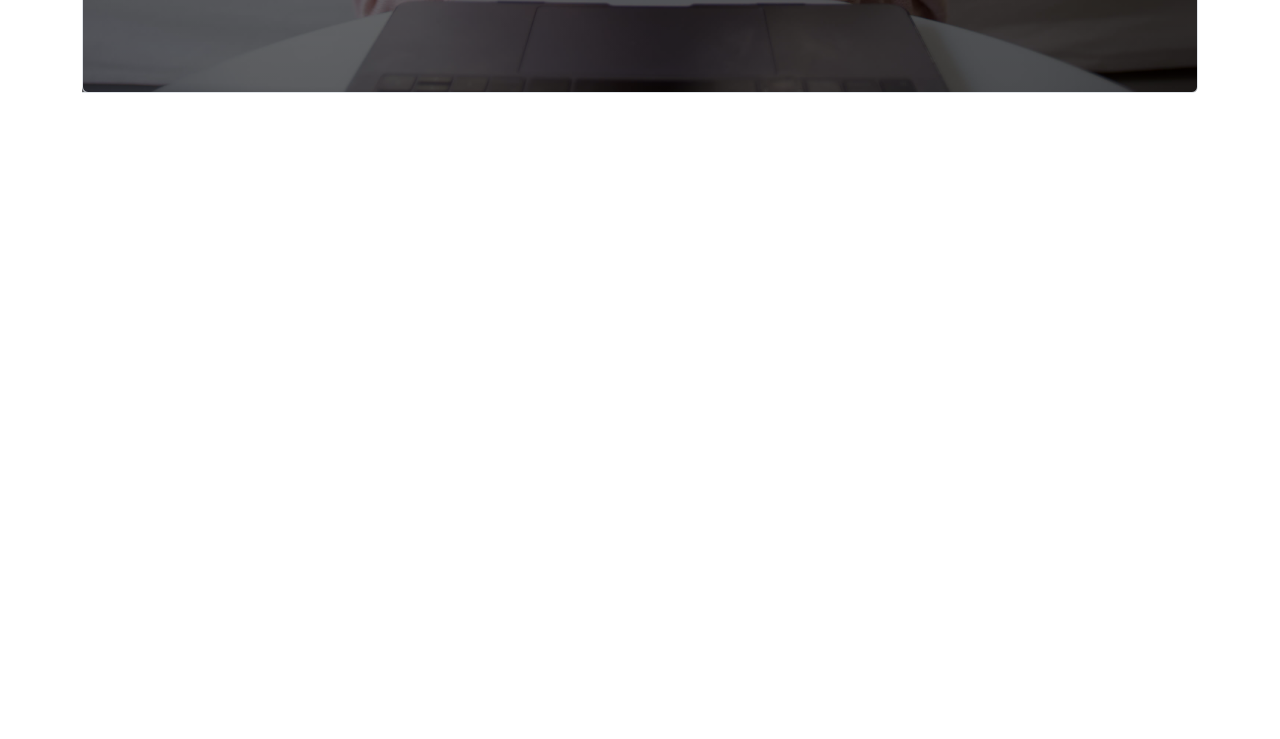
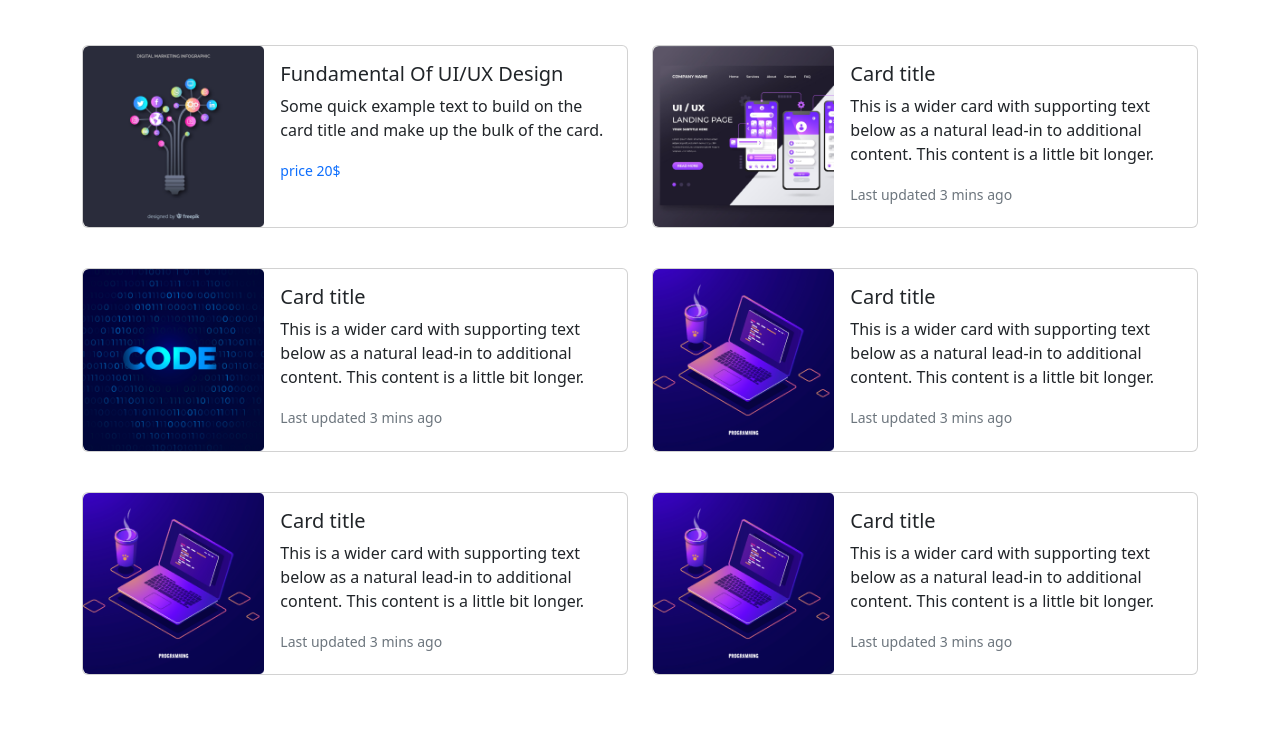
Before and after one commit to amena-hira/EDTech, a plain HTML site: page index.html in a window 1280 px wide. Shown: the part 789-1528 px from the top of the page. Before the commit the page ends 882 px from the top, so only its background shows below. Drawn offline with nearby package versions, Linux system fonts and the light colour scheme.

Commit message:
Course Added

```diff
--- a/index.html
+++ b/index.html
@@ -3,7 +3,7 @@
   <head>
     <meta charset="utf-8" />
     <meta name="viewport" content="width=device-width, initial-scale=1" />
-    <title>EDTEch Website</title>
+    <title>P EDTEch Website</title>
     <link
       href="https://cdn.jsdelivr.net/npm/bootstrap@5.2.0/dist/css/bootstrap.min.css"
       rel="stylesheet"
@@ -59,7 +59,7 @@
 
       <!-- Slider -->
 
-      <section>
+      <section class="mt-4">
         <div
           id="carouselExampleControls"
           class="carousel slide"
@@ -76,7 +76,7 @@
                   Ipsum laudantium esse id suscipit impedit dicta dignissimos
                   blanditiis sit provident recusandae!
                 </p>
-                <div class="btn btn-primary p-3">Get Started</div>
+                <div class="btn btn-primary px-4 py-2">Get Started</div>
               </div>
             </div>
             <div class="carousel-item active border rounded carousel-bg-img-2">
@@ -89,7 +89,7 @@
                   Ipsum laudantium esse id suscipit impedit dicta dignissimos
                   blanditiis sit provident recusandae!
                 </p>
-                <div class="btn btn-primary p-3">Get Started</div>
+                <div class="btn btn-primary px-4 py-2">Get Started</div>
               </div>
             </div>
             <div class="carousel-item active border rounded carousel-bg-img-3">
@@ -102,7 +102,7 @@
                   Ipsum laudantium esse id suscipit impedit dicta dignissimos
                   blanditiis sit provident recusandae!
                 </p>
-                <div class="btn btn-primary p-3">Get Started</div>
+                <div class="btn btn-primary px-4 py-2">Get Started</div>
               </div>
             </div>
           </div>
@@ -128,10 +128,10 @@
       </section>
     </header>
 
-    <!-- <main> -->
+    <main>
       <!-- Course -->
-      <!-- <section class="container my-5 pt-5">
-        <div class="text-center">
+      <section class="container my-5 pt-5">
+        <div class="text-center mb-5 pb-2">
           <h1>Discover Our Popular Courses</h1>
           <p>
             It is a long established fact that a reader will be distracted by
@@ -139,46 +139,165 @@
           </p>
         </div>
 
-        <div class="row row-cols-1 row-cols-md-2 g-4">
+        <div class="row row-cols-1 row-cols-md-2  g-4">
           <div class="col">
-              <div class="card h-100 border border-0 shadow-lg">
-                <img src="images/course/course-1.png" class="card-img-top" alt="...">
+            <div class="card mb-3" style="max-width: 740px">
+              <div class="row g-0">
+                <div class="col-md-4">
+                  <img
+                    src="images/course/course-4.png"
+                    class="h-100 w-100 rounded-start"
+                    alt="..."
+                  />
+                </div>
+                <div class="col-md-8">
                   <div class="card-body">
-                  <h5 class="card-title">Card title</h5>
-                  <p class="card-text">This is a longer card with supporting text below as a natural lead-in to additional content. This content is a little bit longer.</p>
+                    <h5 class="card-title">Fundamental Of UI/UX Design</h5>
+                    <p class="card-text">
+                      Some quick example text to build on the card title and
+                      make up the bulk of the card.
+                    </p>
+                    <p class="card-text">
+                      <small class="text-primary">price 20$</small>
+                    </p>
+                  </div>
+                </div>
               </div>
             </div>
           </div>
           <div class="col">
-              <div class="card h-100 border border-0 shadow-lg">
-                <img src="images/course/course-2.png" class="card-img-top" alt="...">
+            <div class="card mb-3" style="max-width: 740px">
+              <div class="row g-0">
+                <div class="col-md-4">
+                  <img
+                    src="images/course/course-1.png"
+                    class="h-100 w-100 rounded-start"
+                    alt="..."
+                  />
+                </div>
+                <div class="col-md-8">
                   <div class="card-body">
                     <h5 class="card-title">Card title</h5>
-                  <p class="card-text">This is a longer card with supporting text below as a natural lead-in to additional content. This content is a little bit longer.</p>
+                    <p class="card-text">
+                      This is a wider card with supporting text below as a
+                      natural lead-in to additional content. This content is a
+                      little bit longer.
+                    </p>
+                    <p class="card-text">
+                      <small class="text-muted">Last updated 3 mins ago</small>
+                    </p>
+                  </div>
+                </div>
               </div>
             </div>
           </div>
           <div class="col">
-              <div class="card h-100 border border-0 shadow-lg">
-                <img src="images/course/course-3.png" class="card-img-top" alt="...">
+            <div class="card mb-3" style="max-width: 740px">
+              <div class="row g-0">
+                <div class="col-md-4">
+                  <img
+                    src="images/course/course-2.png"
+                    class="h-100 w-100 rounded-start"
+                    alt="..."
+                  />
+                </div>
+                <div class="col-md-8">
                   <div class="card-body">
                     <h5 class="card-title">Card title</h5>
-                  <p class="card-text">This is a longer card with supporting text below as a natural lead-in to additional content.</p>
+                    <p class="card-text">
+                      This is a wider card with supporting text below as a
+                      natural lead-in to additional content. This content is a
+                      little bit longer.
+                    </p>
+                    <p class="card-text">
+                      <small class="text-muted">Last updated 3 mins ago</small>
+                    </p>
+                  </div>
+                </div>
               </div>
             </div>
           </div>
           <div class="col">
-              <div class="card h-100 border border-0 shadow-lg">
-                <img src="images/course/course-4.png" class="card-img-top" alt="...">
+            <div class="card mb-3" style="max-width: 740px">
+              <div class="row g-0">
+                <div class="col-md-4">
+                  <img
+                    src="images/course/course-3.png"
+                    class="h-100 w-100 rounded-start"
+                    alt="..."
+                  />
+                </div>
+                <div class="col-md-8">
                   <div class="card-body">
                     <h5 class="card-title">Card title</h5>
-                  <p class="card-text">This is a longer card with supporting text below as a natural lead-in to additional content. This content is a little bit longer.</p>
+                    <p class="card-text">
+                      This is a wider card with supporting text below as a
+                      natural lead-in to additional content. This content is a
+                      little bit longer.
+                    </p>
+                    <p class="card-text">
+                      <small class="text-muted">Last updated 3 mins ago</small>
+                    </p>
                   </div>
                 </div>
               </div>
             </div>
-      </section> -->
-    <!-- </main> -->
+          </div>
+          <div class="col">
+            <div class="card mb-3" style="max-width: 740px">
+              <div class="row g-0">
+                <div class="col-md-4">
+                  <img
+                    src="images/course/course-3.png"
+                    class="h-100 w-100 rounded-start"
+                    alt="..."
+                  />
+                </div>
+                <div class="col-md-8">
+                  <div class="card-body">
+                    <h5 class="card-title">Card title</h5>
+                    <p class="card-text">
+                      This is a wider card with supporting text below as a
+                      natural lead-in to additional content. This content is a
+                      little bit longer.
+                    </p>
+                    <p class="card-text">
+                      <small class="text-muted">Last updated 3 mins ago</small>
+                    </p>
+                  </div>
+                </div>
+              </div>
+            </div>
+          </div>
+          <div class="col">
+            <div class="card mb-3" style="max-width: 740px">
+              <div class="row g-0">
+                <div class="col-md-4">
+                  <img
+                    src="images/course/course-3.png"
+                    class="h-100 w-100 rounded-start"
+                    alt="..."
+                  />
+                </div>
+                <div class="col-md-8">
+                  <div class="card-body">
+                    <h5 class="card-title">Card title</h5>
+                    <p class="card-text">
+                      This is a wider card with supporting text below as a
+                      natural lead-in to additional content. This content is a
+                      little bit longer.
+                    </p>
+                    <p class="card-text">
+                      <small class="text-muted">Last updated 3 mins ago</small>
+                    </p>
+                  </div>
+                </div>
+              </div>
+            </div>
+          </div>
+        </div>
+      </section>
+    </main>
 
     <script
       src="https://cdn.jsdelivr.net/npm/bootstrap@5.2.0/dist/js/bootstrap.bundle.min.js"
--- a/style.css
+++ b/style.css
@@ -1,6 +1,6 @@
 
 .carousel-item {
-    height: 100vh;
+    height: 60vh;
     background-size: cover;
     background-position: center center;
 
```
Lines whose indentation alone changed are shown as unchanged.
